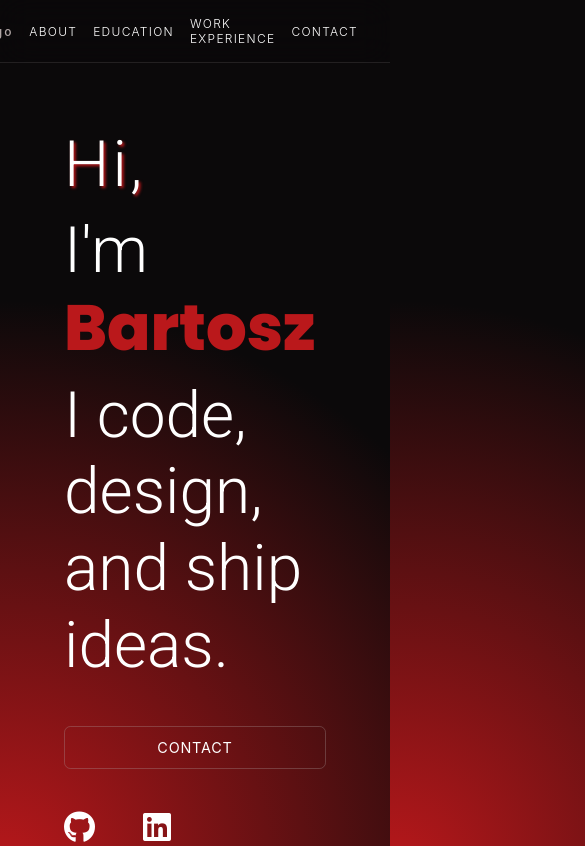
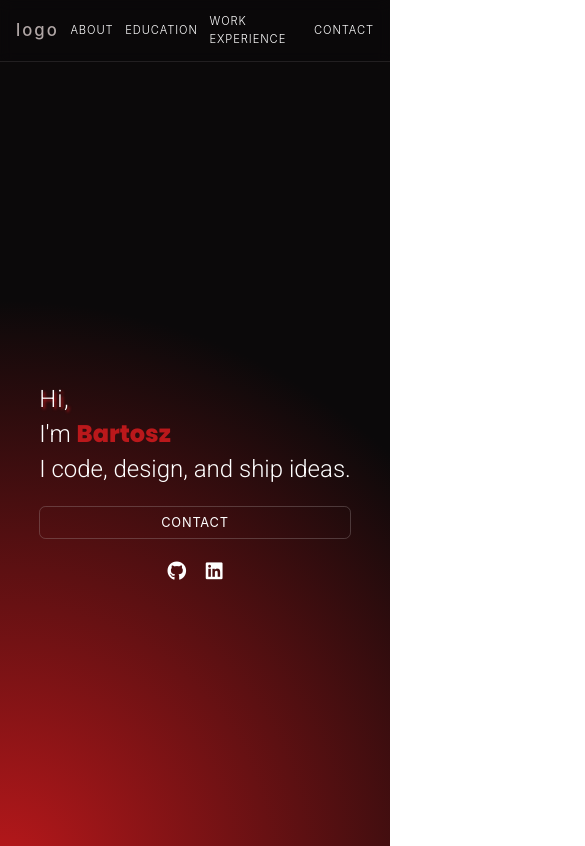
Before and after one commit to Newtoneiro/portfolio, a plain HTML site: page index.html in a window 390 px wide. Shown: the top 846 px of the page, 585 px wide, since content can reach past the window. Drawn offline with Linux system fonts and the light colour scheme.

Commit message:
make page responsive

```diff
--- a/main.css
+++ b/main.css
@@ -15,66 +15,65 @@
 }
 
 body {
-  width: 100vw;
+  width: 100%;
   min-height: 100vh;
   color: rgb(var(--text-1));
   font-family: 'Roboto', sans-serif;
   background: radial-gradient(circle at left, rgb(var(--text-2)) 0%, rgb(var(--background)) 60%);
-  overflow-x: hidden;
+  font-size: clamp(0.875rem, 1vw + 0.25rem, 1rem);
+  line-height: 1.6;
 }
 
 h1 {
   font-family: 'Poppins', sans-serif;
   font-weight: 900;
-  font-size: clamp(3rem, 12vw, 13rem);
-  line-height: 0.9;
+  font-size: clamp(2rem, 5vw + 1rem, 10rem);
   color: rgb(var(--text-1));
+  line-height: 1;
+  max-width: 90%;
 }
 
-/* ---------------- NAV ---------------- */
 nav {
   position: sticky;
   position: -webkit-sticky;
   top: 0;
-  width: 100vw;
+  width: 100%;
   background-color: rgba(var(--background), 0.3);
-  backdrop-filter: blur(16px);
-
+  backdrop-filter: blur(0.4rem);
   font-family: 'Inter', sans-serif;
   font-weight: 300;
-  font-size: 0.8rem;
   text-transform: uppercase;
-  letter-spacing: 0.08rem;
+
   color: rgb(var(--text-1));
-
   display: flex;
   justify-content: flex-end;
   align-items: center;
-  gap: 2rem;
-  padding: 1.2rem 4rem;
+  gap: clamp(0.5rem, 3vw, 2rem);
+  padding: clamp(0.8rem, 2vw, 1.2rem) clamp(1rem, 4vw, 4rem);
   border-bottom: 1px solid rgba(var(--highlight-1), 0.15);
-
-  z-index: 4;
+  z-index: 10;
 }
 
 .nav-logo {
   margin-right: auto;
   font-weight: 500;
-  letter-spacing: 0.12rem;
+  letter-spacing: 0.12em;
   text-transform: lowercase;
   color: rgb(var(--highlight-1));
+  font-size: clamp(1rem, 1vw + 0.8rem, 1.5rem);
 }
 
 .nav-section {
   cursor: pointer;
   transition: color 0.3s ease;
+  font-size: clamp(0.7rem, 0.2vw + 0.2rem, 0.5rem);
+  letter-spacing: 0.08em;
 }
 
 .nav-section:hover {
   color: rgb(var(--text-2));
 }
 
-/* ---------------- MAIN ---------------- */
 .section {
   display: flex;
   flex-direction: column;
@@ -92,7 +91,7 @@ nav {
   transition: all 1s;
 }
 
-@media(prefers-reduced-motion) {
+@media (prefers-reduced-motion) {
   .hidden {
     transition: none;
   }
@@ -104,19 +103,6 @@ nav {
   transform: translateX(0);
 }
 
-/* ------- Responsive ------- */
-@media (max-width: 768px) {
-  nav {
-    padding: 1rem 2rem;
-    gap: 1rem;
-    font-size: 0.75rem;
-  }
-
-  .main {
-    padding: 2rem;
-  }
-
-  .introduction span {
-    font-size: 2rem;
-  }
+.content {
+  overflow: hidden;
 }
--- a/sections/introduction/styles.css
+++ b/sections/introduction/styles.css
@@ -1,17 +1,17 @@
-/* Text block */
 .introduction {
   flex: 1;
   display: flex;
   flex-direction: column;
   justify-content: center;
-  gap: 0.6rem;
-  padding: 4rem;
+  gap: clamp(0.4rem, 1vw, 1rem);
+  padding: clamp(1rem, 6vw, 4rem);
 }
 
 .introduction span {
   font-weight: 300;
-  font-size: 4rem;
+  font-size: clamp(1.5rem, 4vw + 0.5rem, 4rem);
   line-height: 1.2;
+  word-break: break-word;
 }
 
 .introduction > span > .highlight {
@@ -41,21 +41,22 @@
 
 .introduction > .greeting {
   text-shadow: 2px 2px 3px rgb(var(--text-2));
-    letter-spacing: 0.2rem;
+  letter-spacing: clamp(0.05rem, 0.3vw, 0.2rem);
   text-transform: capitalize;
   animation: scroll-horizontal 3s infinite;
 }
 
+/* Button */
 .introduction > button {
   display: inline-block;
-  padding: 0.75rem 1.75rem;
-  margin-top: 2rem;
+  padding: clamp(0.5rem, 1vw + 0.25rem, 0.75rem) clamp(1rem, 3vw, 1.75rem);
+  margin-top: clamp(1rem, 3vw, 2rem);
   border: 1px solid rgba(var(--highlight-1), 0.3);
   background-color: transparent;
   color: rgb(var(--text-1));
   font-family: 'Inter', sans-serif;
   font-weight: 400;
-  font-size: 0.9rem;
+  font-size: clamp(0.8rem, 0.5vw + 0.5rem, 0.9rem);
   letter-spacing: 0.05rem;
   text-transform: uppercase;
   border-radius: 0.4rem;
@@ -69,16 +70,19 @@
   transform: translateY(-2px);
 }
 
+/* Links section */
 .introduction > .links {
-    margin-top: 2rem;
+  margin-top: clamp(1rem, 4vw, 2rem);
   display: flex;
   align-items: center;
-    justify-content: left;
-    gap: 3rem;
+  justify-content: center;
+  flex-wrap: wrap;
+  gap: clamp(1rem, 5vw, 3rem);
 }
 
 .links i {
-    font-size: 2rem;
+  font-size: clamp(1.2rem, 2vw + 0.5rem, 2rem);
+  transition: transform 0.3s ease;
 }
 
 .links a {
@@ -89,13 +93,13 @@
 .links i:hover {
   cursor: pointer;
   transform: translateY(-4px);
-    transition: transform 0.3s ease;
 }
 
-/* Subtle animation */
+/* Subtle hover animation */
 .introduction span {
   transition: transform 0.3s ease, opacity 0.3s ease;
 }
+
 .introduction span:hover {
   transform: translateX(4px);
   opacity: 0.95;
--- a/sections/projects/styles.css
+++ b/sections/projects/styles.css
@@ -2,26 +2,18 @@
   width: 100%;
   height: 100%;
   position: relative;
-
   display: flex;
   flex-direction: column;
-  align-items: flex-start;
+  align-items: center;
   justify-content: center;
 }
 
 .scroller {
-  height: 33%;
-  flex: 1;
+  width: 80%;
 }
 
 .scroller[data-animated="true"] {
-  -webkit-mask: linear-gradient(
-    90deg,
-    transparent,
-    white 20%,
-    white 80%,
-    transparent
-  );
+  -webkit-mask: linear-gradient(90deg, transparent, white 20%, white 80%, transparent);
   mask: linear-gradient(90deg, transparent, white 20%, white 80%, transparent);
 }
 
@@ -34,8 +26,7 @@
 .scroller[data-animated="true"] .scroller__inner {
   width: max-content;
   flex-wrap: nowrap;
-  animation: scroll var(--_animation-duration, 60s)
-    var(--_animation-direction, forwards) linear infinite;
+  animation: scroll var(--_animation-duration, 60s) var(--_animation-direction, forwards) linear infinite;
 }
 
 .scroller[data-direction="right"] {
@@ -55,23 +46,29 @@
 }
 
 .scroller__inner {
-  padding-top: 2rem;
   display: flex;
   flex-wrap: wrap;
-  justify-content: flex-end;
-  gap: 2rem;
-  width: 100vw;
-  height: 100%;
+  justify-content: center;
+  padding-bottom: clamp(1rem, 2vw, 2rem);
+  gap: clamp(1rem, 2vw, 2rem);
+  width: 100%;
+  height: auto;
   box-sizing: border-box;
 }
 
 .scroller__card {
-  height: 100%;
+  height: 25vh;
   aspect-ratio: 1 / 1;
   opacity: 0.5;
   border-radius: 2em;
   overflow: hidden;
   transition: all 0.3s ease;
+}
+
+@media (max-width: 800px) {
+  .scroller__card {
+    height: 15vh;
+  }
 }
 
 .scroller__card > img {
@@ -91,7 +88,6 @@
   height: 100%;
   top: 0;
   left: 0;
-
   display: flex;
   align-items: center;
   justify-content: center;
@@ -103,7 +99,6 @@
 
 .scroller-left {
   box-sizing: border-box;
-
   display: flex;
   flex-direction: column;
   align-items: flex-end;
@@ -113,7 +108,6 @@
 .scroller-left h1 {
   margin-right: 10%;
   z-index: 10;
-
   text-shadow: 8px -8px 3px rgb(var(--background));
   transition: transform 0.2s ease-in-out;
 }
@@ -123,5 +117,5 @@
 }
 
 .scroller-left h1 + .highlight {
-  text-shadow: 8px -8px 3px rgb(var(--text-2));
+  text-shadow: clamp(2px, 0.5vw, 8px) clamp(-2px, -0.5vw, -8px) clamp(1px, 0.3vw, 3px) rgb(var(--text-2));
 }
```
Lines whose indentation alone changed are shown as unchanged.
